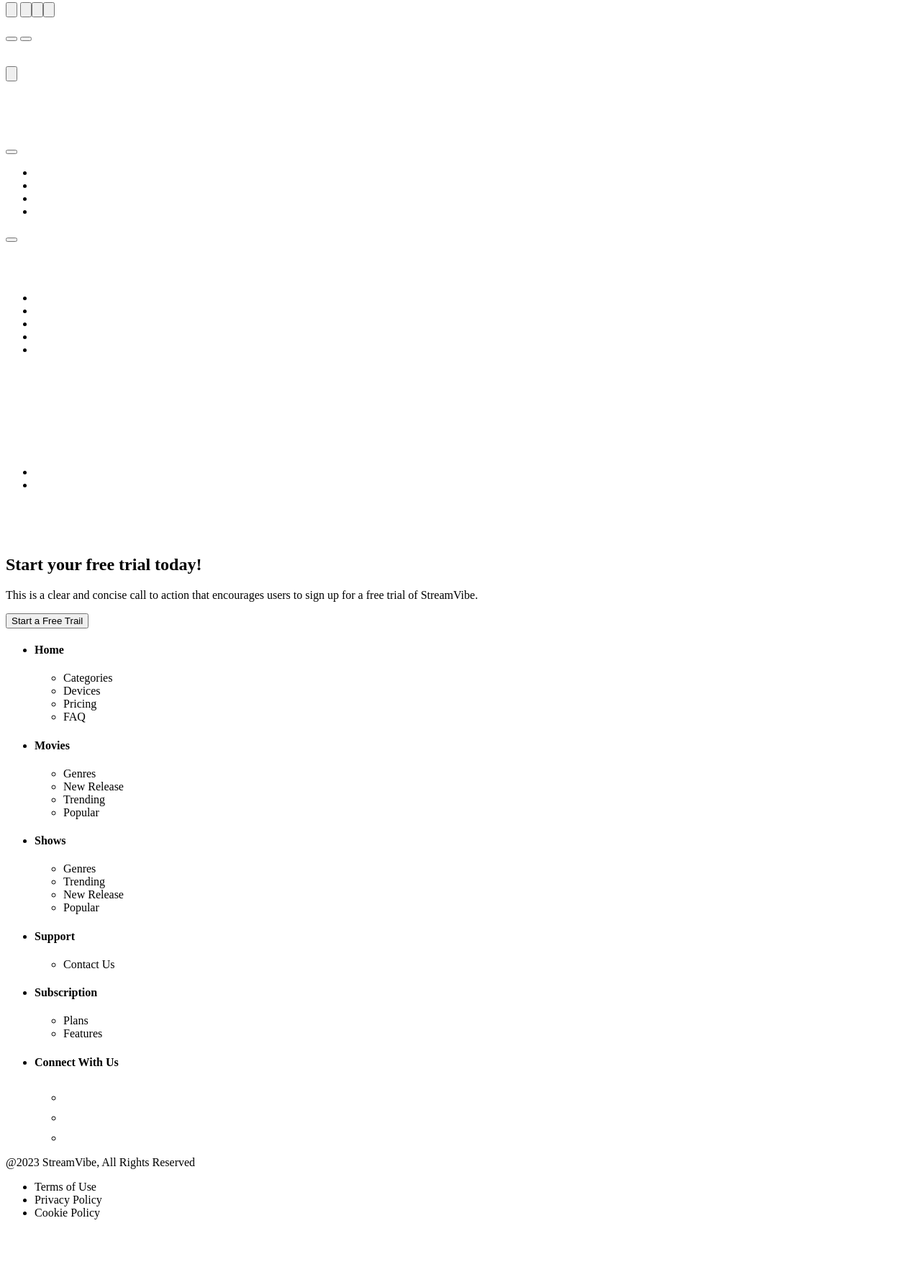
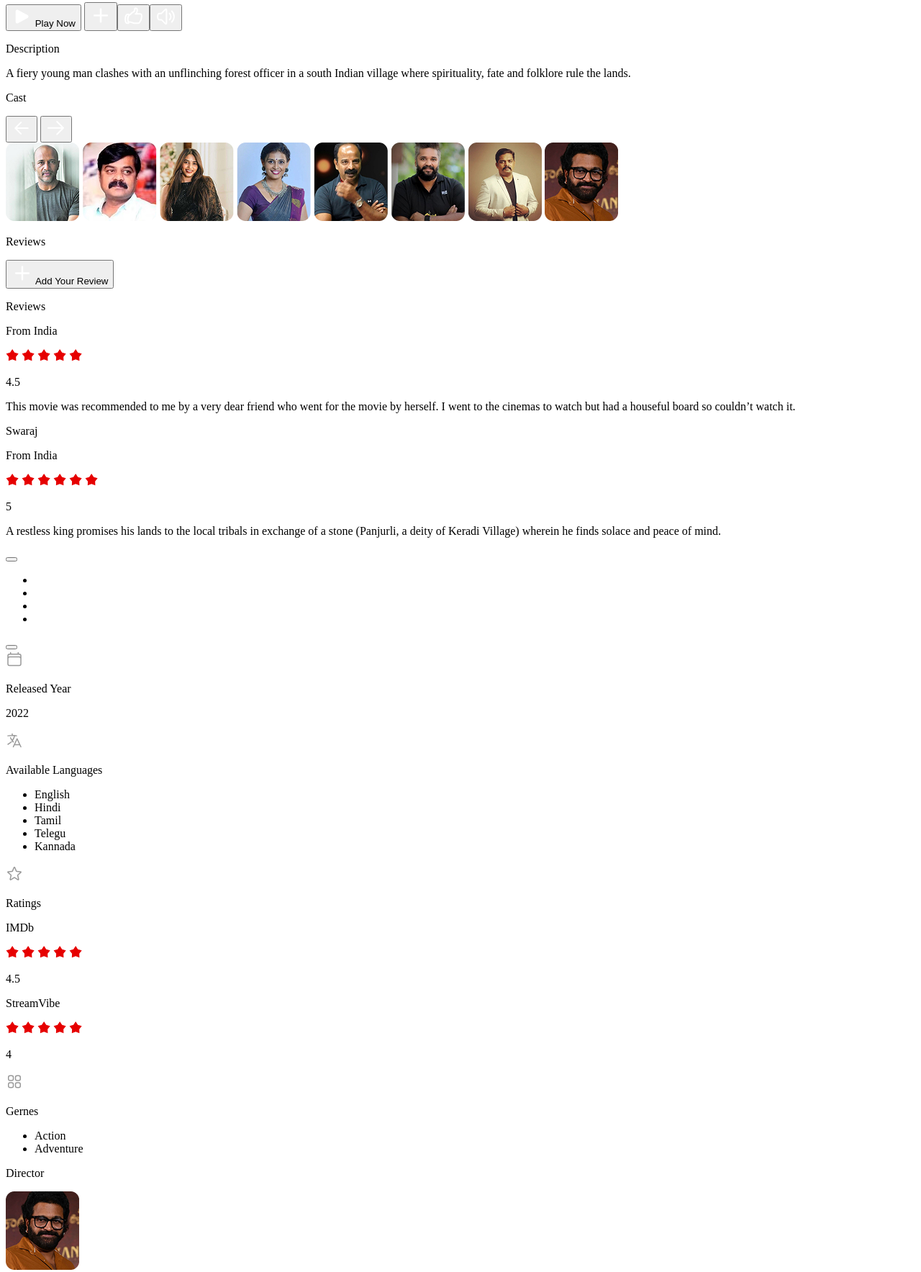
Before and after one commit to Roninshadow/StreamVibe, a plain HTML site: page Movies_Open.html in a window 1280 px wide. Shown: the part 231-1998 px from the top of the page at 72% size. Before the commit the page ends 1941 px from the top, so only its background shows below. Drawn offline with Linux system fonts and the light colour scheme.

Commit message:
StreamVibe

```diff
--- a/Movies_Open.html
+++ b/Movies_Open.html
@@ -57,14 +57,15 @@
 			<p class="head__text"></p>
 			<div class="head__buttons">
 				<button class="head__buttons-play">
-					<img src="" alt="" class="buttons__play-icon" />
+					<img src="image/icons/play-icon.svg" alt="" class="buttons__play-icon" />
+					Play Now
 				</button>
 				<button class="head__buttons-interaction">
-					<img src="" alt="" class="buttons__interaction-icon" /></button
+					<img src="image/icons/plus.svg" alt="" class="buttons__interaction-icon" /></button
 				><button class="head__buttons-interaction">
-					<img src="" alt="" class="buttons__interaction-icon" /></button
+					<img src="image/icons/like.svg" alt="" class="buttons__interaction-icon" /></button
 				><button class="head__buttons-interaction">
-					<img src="" alt="" class="buttons__interaction-icon" />
+					<img src="image/icons/volume.svg" alt="" class="buttons__interaction-icon" />
 				</button>
 			</div>
 		</div>
@@ -73,62 +74,72 @@
 		<div class="container">
 			<section class="description">
 				<div class="description__text">
-					<p class="description__title"></p>
-					<p class="description__text"></p>
+					<p class="description__title">Description</p>
+					<p class="description__text">A fiery young man clashes with an unflinching forest officer in a south Indian village where spirituality, fate and folklore rule the lands.</p>
 				</div>
 				<div class="description__cast">
 					<div class="description__cast-top">
-						<p class="description__cast-title"></p>
+						<p class="description__cast-title">Cast</p>
 						<div class="buttons__slider">
-							<button class="buttons__slider-left"></button>
-							<button class="buttons__slider-right"></button>
+							<button class="buttons__slider-left"><img src="image/icons/arrow-left.svg" alt="" class="slider__icon-left"></button>
+							<button class="buttons__slider-right"><img src="image/icons/arrow-right.svg" alt="" class="slider__right-icon"></button>
 						</div>
 					</div>
 					<div class="description__slider-images">
-						<img src="" alt="" class="slider__images-image" />
-						<img src="" alt="" class="slider__images-image" />
-						<img src="" alt="" class="slider__images-image" />
-						<img src="" alt="" class="slider__images-image" />
-						<img src="" alt="" class="slider__images-image" />
-						<img src="" alt="" class="slider__images-image" />
-						<img src="" alt="" class="slider__images-image" />
-						<img src="" alt="" class="slider__images-image" />
+						<img src="image/photo/cast/Image-1.jpg" alt="" class="slider__images-image" />
+						<img src="image/photo/cast/Image-2.jpg" alt="" class="slider__images-image" />
+						<img src="image/photo/cast/Image-3.jpg" alt="" class="slider__images-image" />
+						<img src="image/photo/cast/Image-4.jpg" alt="" class="slider__images-image" />
+						<img src="image/photo/cast/Image-5.jpg" alt="" class="slider__images-image" />
+						<img src="image/photo/cast/Image-6.jpg" alt="" class="slider__images-image" />
+						<img src="image/photo/cast/Image-7.jpg" alt="" class="slider__images-image" />
+						<img src="image/photo/cast/Image.jpg" alt="" class="slider__images-image" />
 					</div>
 				</div>
 			</section>
 			<section class="reviews">
 				<div class="reviews__top">
-					<p class="reviews__title"></p>
+					<p class="reviews__title">Reviews</p>
 					<button class="reviews__button">
-						<img src="" alt="" class="reviews__button-icon" />
+						<img src="image/icons/plus.svg" alt="" class="reviews__button-icon" />
+						Add Your Review
 					</button>
 				</div>
 				<div class="reviews__cards">
 					<div class="reviews__card">
 						<div class="reviews__card-top">
 							<div class="card__top-author">
-								<p class="top__author-name"></p>
-								<p class="top__author-side"></p>
+								<p class="top__author-name">Reviews</p>
+								<p class="top__author-side">From India</p>
 							</div>
 							<div class="card__top-rating">
-								<img src="" alt="" class="top__rating-icon" />
-								<p class="top__rating-text"></p>
+								<img src="image/icons/star-full.svg" alt="" class="top__rating-icon" />
+								<img src="image/icons/star-full.svg" alt="" class="top__rating-icon" />
+								<img src="image/icons/star-full.svg" alt="" class="top__rating-icon" />
+								<img src="image/icons/star-full.svg" alt="" class="top__rating-icon" />
+								<img src="image/icons/star-full.svg" alt="" class="top__rating-icon" />
+								<p class="image/icons/star-full.svgtop__rating-text">4.5</p>
 							</div>
 						</div>
-						<p class="reviews__card-review"></p>
+						<p class="reviews__card-review">This movie was recommended to me by a very dear friend who went for the movie by herself. I went to the cinemas to watch but had a houseful board so couldn’t watch it.</p>
 					</div>
 					<div class="reviews__card">
 						<div class="reviews__card-top">
 							<div class="card__top-author">
-								<p class="top__author-name"></p>
-								<p class="top__author-side"></p>
+								<p class="top__author-name">Swaraj</p>
+								<p class="top__author-side">From India</p>
 							</div>
 							<div class="card__top-rating">
-								<img src="" alt="" class="top__rating-icon" />
-								<p class="top__rating-text"></p>
+								<img src="image/icons/star-full.svg" alt="" class="top__rating-icon" />
+								<img src="image/icons/star-full.svg" alt="" class="top__rating-icon" />
+								<img src="image/icons/star-full.svg" alt="" class="top__rating-icon" />
+								<img src="image/icons/star-full.svg" alt="" class="top__rating-icon" />
+								<img src="image/icons/star-full.svg" alt="" class="top__rating-icon" />
+								<img src="image/icons/star-full.svg" alt="" class="top__rating-icon" />
+								<p class="top__rating-text">5</p>
 							</div>
 						</div>
-						<p class="reviews__card-review"></p>
+						<p class="reviews__card-review">A restless king promises his lands to the local tribals in exchange of a stone (Panjurli, a deity of Keradi Village) wherein he finds solace and peace of mind.</p>
 					</div>
 				</div>
 				<div class="reviews__slider">
@@ -145,79 +156,79 @@
 			<aside class="info">
 				<div class="info__released">
 					<div class="info__released-title">
-						<img src="" alt="" class="released__title-icon" />
-						<p class="released__title"></p>
+						<img src="image/icons/date.svg" alt="" class="released__title-icon" />
+						<p class="released__title">Released Year</p>
 					</div>
-					<p class="info__released-date"></p>
+					<p class="info__released-date">2022</p>
 				</div>
 				<div class="info__language">
 					<div class="info__language-title">
-						<img src="" alt="" class="language__title-icon" />
-						<p class="language__title"></p>
+						<img src="image/icons/language.svg" alt="" class="language__title-icon" />
+						<p class="language__title">Available Languages</p>
 					</div>
 					<ul class="info__language-list">
-						<li class="info__language-item"></li>
-						<li class="info__language-item"></li>
-						<li class="info__language-item"></li>
-						<li class="info__language-item"></li>
-						<li class="info__language-item"></li>
+						<li class="info__language-item">English</li>
+						<li class="info__language-item">Hindi</li>
+						<li class="info__language-item">Tamil</li>
+						<li class="info__language-item">Telegu</li>
+						<li class="info__language-item">Kannada</li>
 					</ul>
 				</div>
 				<div class="info__ratings">
-					<img src="" alt="" class="info__ratings-icon" />
-					<p class="info__ratings-title"></p>
+					<img src="image/icons/rating.svg" alt="" class="info__ratings-icon" />
+					<p class="info__ratings-title">Ratings</p>
 					<div class="info__rating-cards">
 						<div class="info__rating-card">
-							<p class="rating__card-title"></p>
+							<p class="rating__card-title">IMDb</p>
 							<div class="rating__card-rating">
-								<img src="" alt="" class="info__rating-icon" />
-								<img src="" alt="" class="info__rating-icon" />
-								<img src="" alt="" class="info__rating-icon" />
-								<img src="" alt="" class="info__rating-icon" />
-								<img src="" alt="" class="info__rating-icon" />
-								<p class="info__rating-text"></p>
+								<img src="image/icons/star-full.svg" alt="" class="info__rating-icon" />
+								<img src="image/icons/star-full.svg" alt="" class="info__rating-icon" />
+								<img src="image/icons/star-full.svg" alt="" class="info__rating-icon" />
+								<img src="image/icons/star-full.svg" alt="" class="info__rating-icon" />
+								<img src="image/icons/star-full.svg" alt="" class="info__rating-icon" />
+								<p class="info__rating-text">4.5</p>
 							</div>
 						</div>
 						<div class="info__rating-card">
-							<p class="rating__card-title"></p>
+							<p class="rating__card-title">StreamVibe</p>
 							<div class="rating__card-rating">
-								<img src="" alt="" class="info__rating-icon" />
-								<img src="" alt="" class="info__rating-icon" />
-								<img src="" alt="" class="info__rating-icon" />
-								<img src="" alt="" class="info__rating-icon" />
-								<img src="" alt="" class="info__rating-icon" />
-								<p class="info__rating-text"></p>
+								<img src="image/icons/star-full.svg" alt="" class="info__rating-icon" />
+								<img src="image/icons/star-full.svg" alt="" class="info__rating-icon" />
+								<img src="image/icons/star-full.svg" alt="" class="info__rating-icon" />
+								<img src="image/icons/star-full.svg" alt="" class="info__rating-icon" />
+								<img src="image/icons/star-full.svg" alt="" class="info__rating-icon" />
+								<p class="info__rating-text">4</p>
 							</div>
 						</div>
 					</div>
 				</div>
 				<div class="info__genres">
 					<div class="info__genres-title">
-						<img src="" alt="" class="genres__title-icon" />
-						<p class="genres__title"></p>
+						<img src="image/icons/genres.svg" alt="" class="genres__title-icon" />
+						<p class="genres__title">Gernes</p>
 					</div>
 					<ul class="info__genres-list">
-						<li class="info__genres-item"></li>
-						<li class="info__genres-item"></li>
+						<li class="info__genres-item">Action</li>
+						<li class="info__genres-item">Adventure</li>
 					</ul>
 				</div>
 				<div class="director">
-					<p class="director__title"></p>
+					<p class="director__title">Director</p>
 					<div class="director__card">
-						<img src="" alt="" class="director__photo" />
+						<img src="image/photo/cast/Image.jpg" alt="" class="director__photo" />
 						<div class="director__info">
-							<p class="director__name"></p>
-							<p class="director__from"></p>
+							<p class="director__name">Rishab Shetty</p>
+							<p class="director__from">From India</p>
 						</div>
 					</div>
 				</div>
 				<div class="music">
-					<p class="music__title"></p>
+					<p class="music__title">Music</p>
 					<div class="music__card">
-						<img src="" alt="" class="music__photo" />
+						<img src="image/photo/cast/Image-2.jpg" alt="" class="music__photo" />
 						<div class="music__info">
-							<p class="music__name"></p>
-							<p class="music__from"></p>
+							<p class="music__name">B. Ajaneesh Loknath</p>
+							<p class="music__from">From India</p>
 						</div>
 					</div>
 				</div>
```
Also changed, not shown: Movies_&_Shows.html (+4 -0 lines), image/icons/date.svg (added), image/icons/genres.svg (added), image/icons/language.svg (added), image/icons/like.svg (added), image/icons/rating.svg (added), image/icons/volume.svg (added), image/photo/cast/Image-1.jpg (added), image/photo/cast/Image-2.jpg (added), image/photo/cast/Image-3.jpg (added), image/photo/cast/Image-4.jpg (added), image/photo/cast/Image-5.jpg (added), image/photo/cast/Image-6.jpg (added), image/photo/cast/Image-7.jpg (added), 1 more files.
